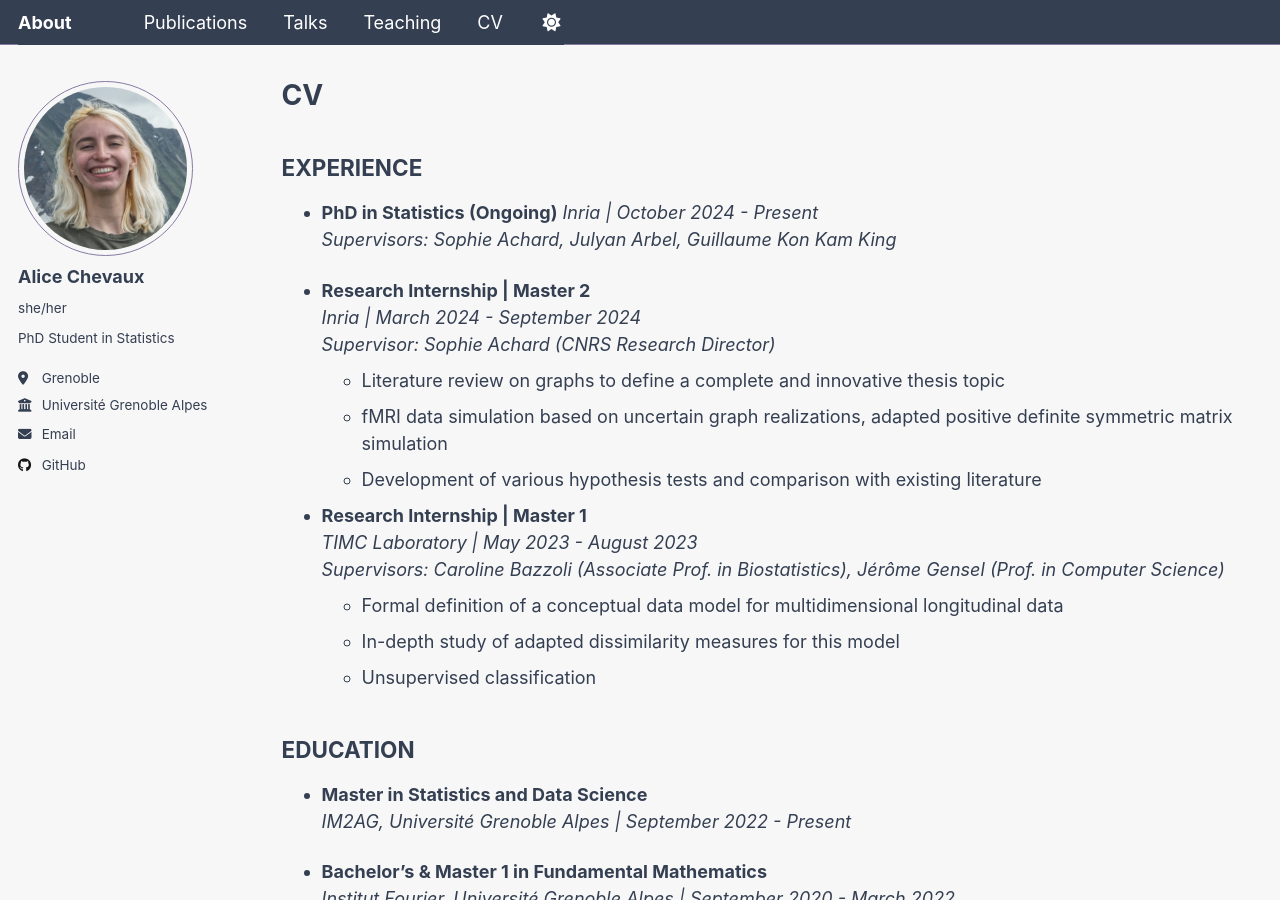
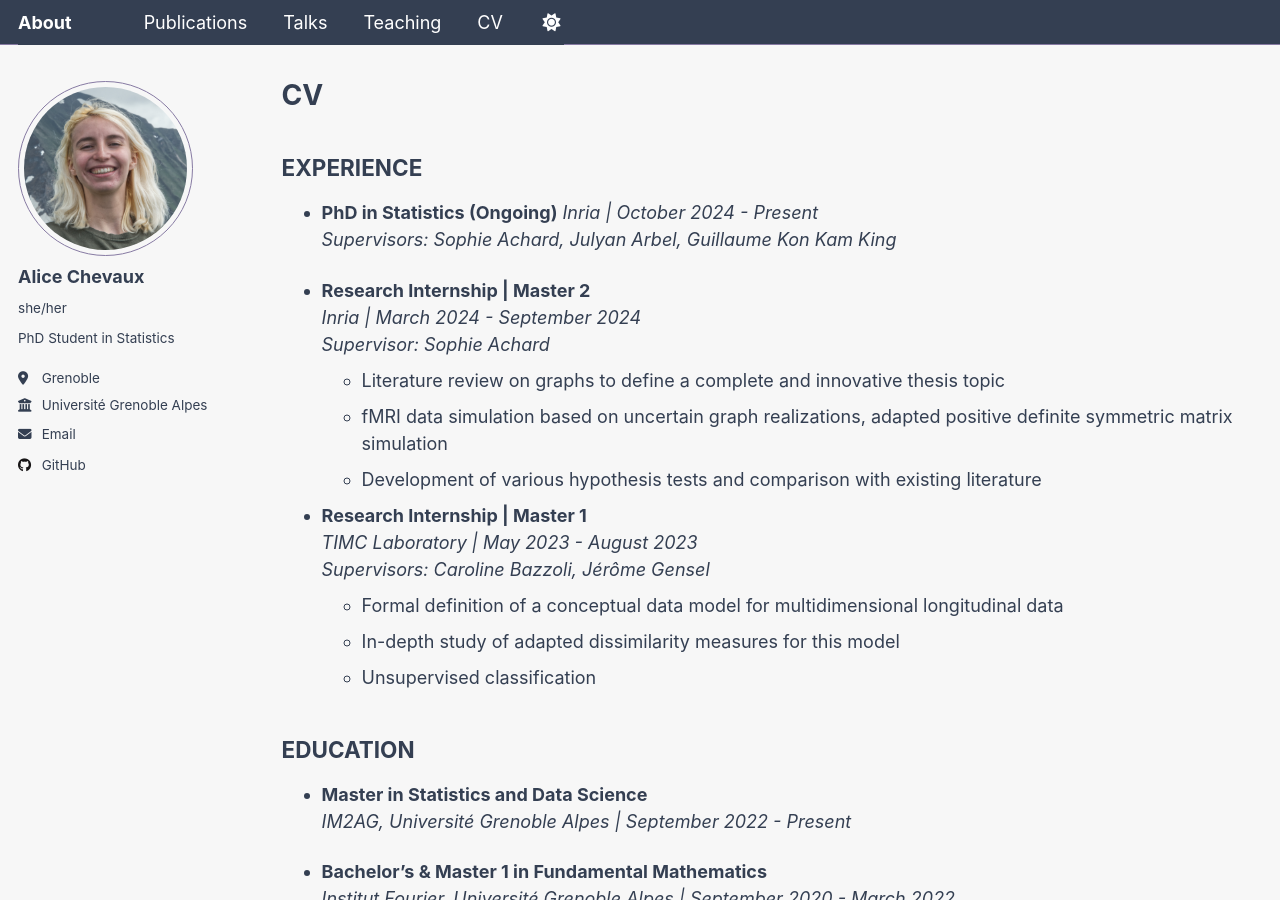
Before and after one commit to alicechevaux/alicechevaux.github.io, a Jekyll site: the page built from _pages/cv.md, in a window 1280 px wide and 900 px high. Built offline with Jekyll 4.4.1, drawn with Linux system fonts in a browser that asks for light colours.

Commit message:
Update cv.md

```diff
--- a/_pages/cv.md
+++ b/_pages/cv.md
@@ -16,14 +16,14 @@ EXPERIENCE
 
 - **Research Internship | Master 2**
   _Inria | March 2024 - September 2024_
-  _Supervisor: Sophie Achard (CNRS Research Director)_
+  _Supervisor: Sophie Achard_
   - Literature review on graphs to define a complete and innovative thesis topic
   - fMRI data simulation based on uncertain graph realizations, adapted positive definite symmetric matrix simulation
   - Development of various hypothesis tests and comparison with existing literature
 
 - **Research Internship | Master 1**
   _TIMC Laboratory | May 2023 - August 2023_
-  _Supervisors: Caroline Bazzoli (Associate Prof. in Biostatistics), Jérôme Gensel (Prof. in Computer Science)_
+  _Supervisors: Caroline Bazzoli, Jérôme Gensel_
   - Formal definition of a conceptual data model for multidimensional longitudinal data
   - In-depth study of adapted dissimilarity measures for this model
   - Unsupervised classification
```
